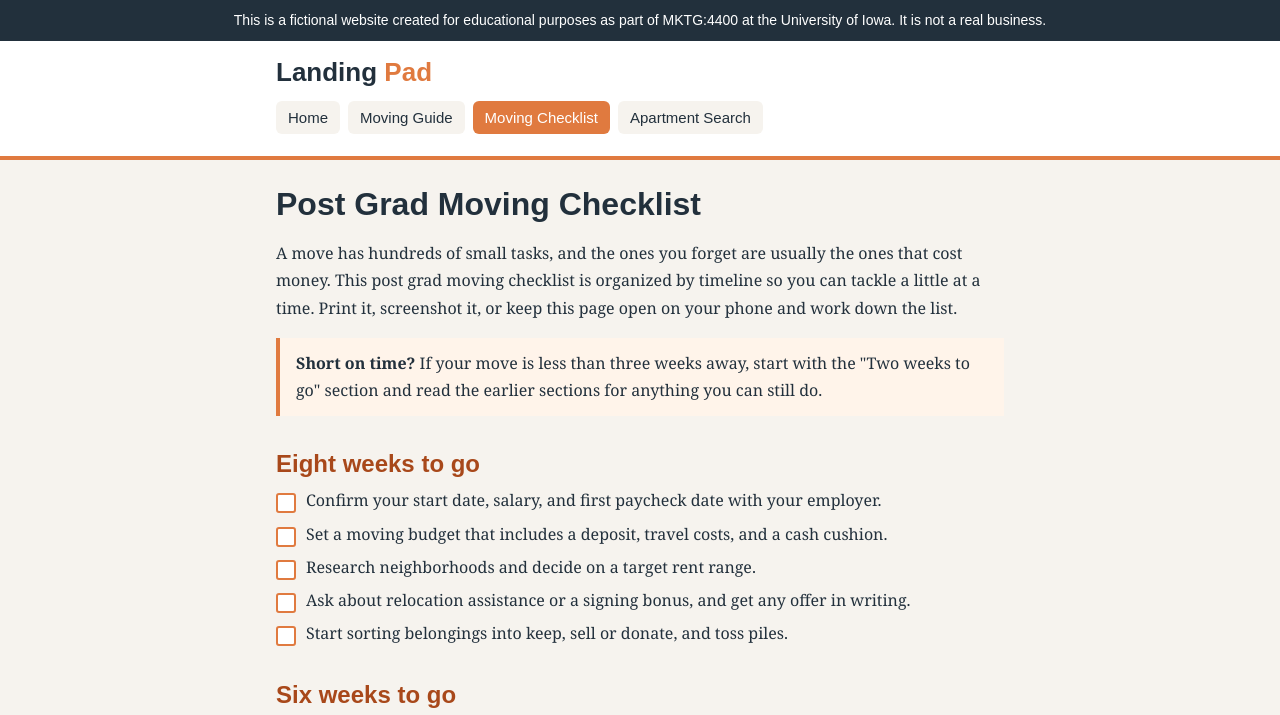
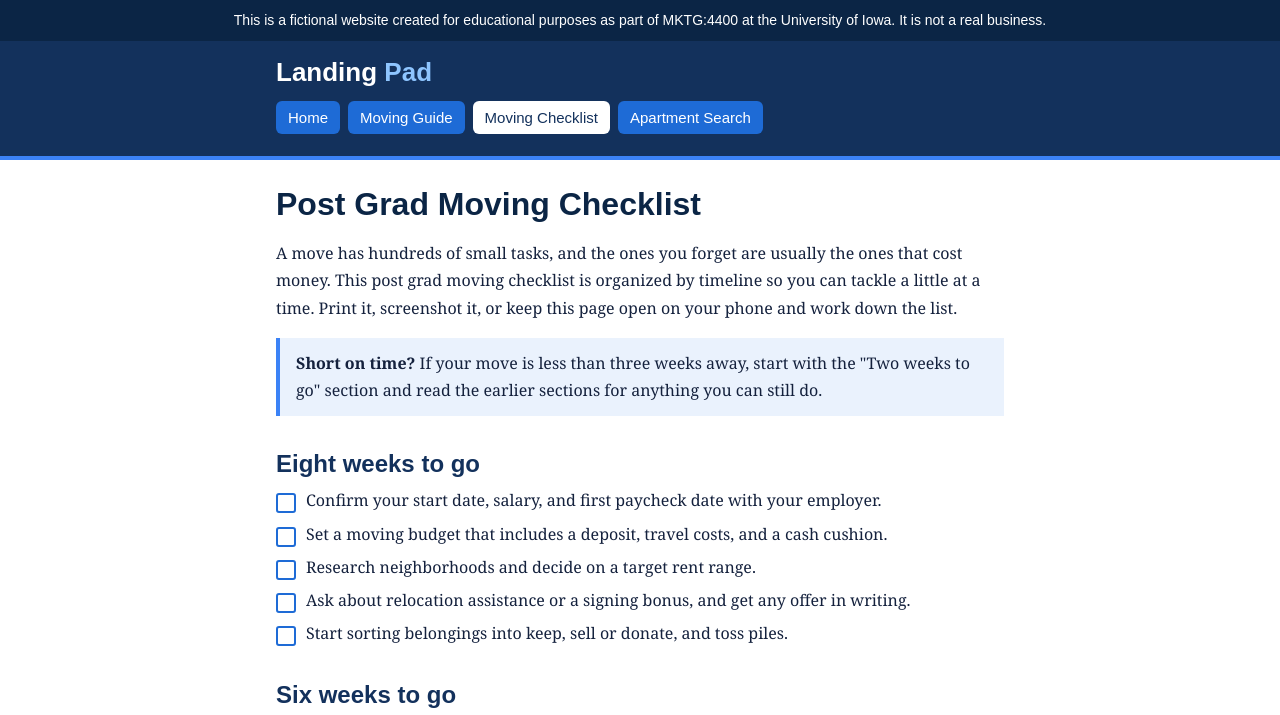
Before and after one commit to avmorris22/post-grad-move-guide, a plain HTML site: page post-grad-moving-checklist.html in a window 1280 px wide. Shown: the top 715 px of the page. Drawn offline with Linux system fonts and the light colour scheme.

Commit message:
Update styles for post-grad moving checklist

```diff
--- a/post-grad-moving-checklist.html
+++ b/post-grad-moving-checklist.html
@@ -7,32 +7,33 @@
 <meta name="description" content="A week-by-week post grad moving checklist for new graduates. Cover housing, utilities, paperwork, packing, and your first week in a new city.">
 <style>
 *{box-sizing:border-box}
-body{margin:0;font-family:Georgia,"Times New Roman",serif;line-height:1.7;color:#22303c;background:#f6f3ee}
-.notice{background:#22303c;color:#fff;padding:10px 16px;font:14px/1.5 Arial,Helvetica,sans-serif;text-align:center}
-header.site{background:#fff;border-bottom:4px solid #e07a3f;padding:16px}
+body{margin:0;font-family:Georgia,"Times New Roman",serif;line-height:1.7;color:#14213d;background:#fff}
+.notice{background:#0b2545;color:#fff;padding:10px 16px;font:14px/1.5 Arial,Helvetica,sans-serif;text-align:center}
+header.site{background:#13315c;border-bottom:4px solid #3b82f6;padding:16px}
 .wrap{max-width:760px;margin:0 auto;padding:0 16px}
-.brand{font:bold 26px Arial,Helvetica,sans-serif;color:#22303c;text-decoration:none}
-.brand span{color:#e07a3f}
+.brand{font:bold 26px Arial,Helvetica,sans-serif;color:#fff;text-decoration:none}
+.brand span{color:#8ec5ff}
 nav ul{list-style:none;margin:12px 0 0;padding:0;display:flex;flex-wrap:wrap;gap:8px}
-nav a{display:block;padding:8px 12px;background:#f6f3ee;border-radius:6px;color:#22303c;text-decoration:none;font:15px Arial,Helvetica,sans-serif}
-nav a:hover,nav a[aria-current="page"]{background:#e07a3f;color:#fff}
+nav a{display:block;padding:8px 12px;background:#1e6bd6;border-radius:6px;color:#fff;text-decoration:none;font:15px Arial,Helvetica,sans-serif}
+nav a:hover{background:#1555ae}
+nav a[aria-current="page"]{background:#fff;color:#13315c}
 main{padding:24px 0 40px}
-h1{font:bold 32px/1.25 Arial,Helvetica,sans-serif;margin:0 0 16px}
-h2{font:bold 24px/1.3 Arial,Helvetica,sans-serif;margin:32px 0 8px;color:#a8481a}
+h1{font:bold 32px/1.25 Arial,Helvetica,sans-serif;margin:0 0 16px;color:#0b2545}
+h2{font:bold 24px/1.3 Arial,Helvetica,sans-serif;margin:32px 0 8px;color:#13315c}
 h3{font:bold 19px/1.3 Arial,Helvetica,sans-serif;margin:20px 0 6px}
 p{margin:0 0 16px}
-a{color:#a8481a}
-.card{background:#fff;border:1px solid #e3ddd2;border-radius:8px;padding:16px 20px;margin:0 0 16px}
+a{color:#1356b3}
+.card{background:#fff;border:1px solid #c9d9f0;border-radius:8px;padding:16px 20px;margin:0 0 16px}
 .card h3{margin-top:0}
-.tip{background:#fff4ea;border-left:4px solid #e07a3f;padding:12px 16px;margin:0 0 16px}
+.tip{background:#eaf2fd;border-left:4px solid #3b82f6;padding:12px 16px;margin:0 0 16px}
 ul,ol{padding-left:24px;margin:0 0 16px}
 li{margin-bottom:6px}
 .check{list-style:none;padding-left:0}
 .check li{padding-left:30px;position:relative}
-.check li:before{content:"";position:absolute;left:0;top:6px;width:16px;height:16px;border:2px solid #e07a3f;border-radius:3px;background:#fff}
-footer{background:#22303c;color:#dfe5ea;padding:24px 0;font:14px/1.6 Arial,Helvetica,sans-serif}
+.check li:before{content:"";position:absolute;left:0;top:6px;width:16px;height:16px;border:2px solid #1e6bd6;border-radius:3px;background:#fff}
+footer{background:#13315c;color:#d4e3f8;padding:24px 0;font:14px/1.6 Arial,Helvetica,sans-serif}
 footer a{color:#fff}
-footer .notice-foot{border-top:1px solid #4a5a68;margin-top:16px;padding-top:16px}
+footer .notice-foot{border-top:1px solid #3a5a8c;margin-top:16px;padding-top:16px}
 @media (max-width:480px){h1{font-size:26px}h2{font-size:21px}}
 </style>
 </head>
```
